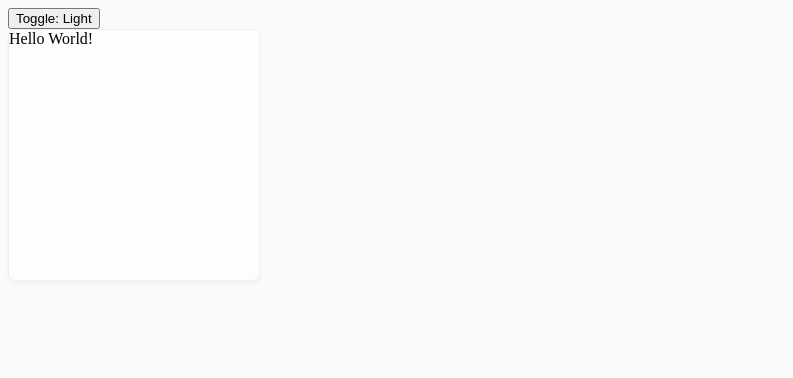
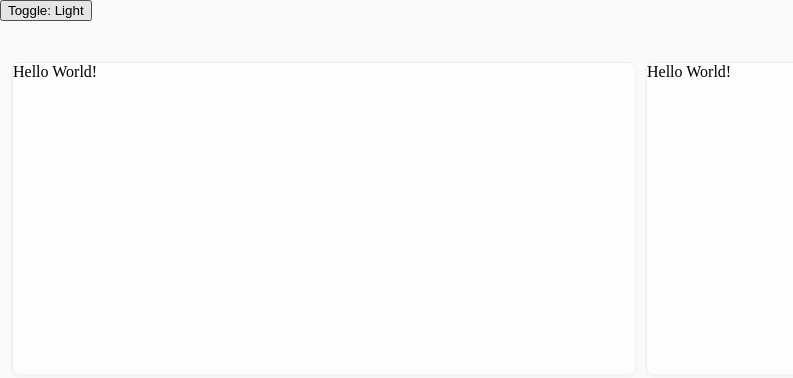
Before and after one commit to sagemodeninja/dashboard-kit, a website built with webpack: page public/index.html in a window 1280 px wide. Shown: the whole page, without its empty margins (0-793 px from the left). Built offline with nearby package versions, Linux system fonts and the light colour scheme.

Commit message:
feat: dashboard grid

```diff
--- /dev/null
+++ b/public/css/app.css
@@ -0,0 +1,21 @@
+body {
+    background-color: #fafafa;
+    color-scheme: light;
+    height: 100vh;
+    margin: 0;
+}
+
+body.dark {
+    background-color: #1c1c1c;
+    color-scheme: dark;
+}
+
+header {
+    height: 50px;
+    width: 100%;
+}
+
+#content {
+    height: calc(100% - 50px);
+    width: 100%;
+}
--- a/public/index.html
+++ b/public/index.html
@@ -5,20 +5,16 @@
     <meta http-equiv="X-UA-Compatible" content="IE=edge">
     <meta name="viewport" content="width=device-width, initial-scale=1.0">
     <title>Dashboard Kit</title>
-    <style>
-        body {
-            background-color: #fafafa;
-            color-scheme: light;
-        }
-
-        body.dark {
-            background-color: #1c1c1c;
-            color-scheme: dark;
-        }
-    </style>
 </head>
 <body>
-    <button id="toggle_color_scheme">Toggle: Light</button>
-    <bar-graph id="bar_graph" preferred-color-scheme="inherit"></bar-graph>
+    <header>
+        <button id="toggle_color_scheme">Toggle: Light</button>
+    </header>
+    <section id="content">
+        <dashboard-kit>
+            <dashboard-bar-graph id="bar_graph" preferred-color-scheme="inherit"></dashboard-bar-graph>
+            <dashboard-bar-graph preferred-color-scheme="inherit"></dashboard-bar-graph>
+        </dashboard-kit>
+    </section>
 </body>
 </html>
--- a/src/app.ts
+++ b/src/app.ts
@@ -1 +1,38 @@
+import '../public/css/app.css';
+
 import './components'
+import './core'
+import { DashboardBarGraph } from './components/dashboard-bar-graph';
+import { colorSchemes } from './core/dashboard-item';
+
+let colorScheme: string;
+let toggleColorSchemeBtn: HTMLButtonElement;
+let barGraph: DashboardBarGraph;
+
+document.addEventListener('DOMContentLoaded', () => {
+    toggleColorSchemeBtn = document.getElementById('toggle_color_scheme') as HTMLButtonElement;
+    barGraph = document.getElementById('bar_graph') as DashboardBarGraph;
+
+    toggleColorSchemeBtn.addEventListener('click', () => {
+        const isDark = colorScheme != 'Dark';
+
+        colorScheme = !isDark ? 'Light' : 'Dark';
+        toggleColorScheme();
+    });
+
+    colorScheme = resolveColorScheme();
+    toggleColorScheme();
+});
+
+function resolveColorScheme() {
+    const media = '(prefers-color-scheme: dark)';
+    const isDark = window.matchMedia && window.matchMedia(media).matches;
+
+    return !isDark ? 'Light' : 'Dark';
+}
+
+function toggleColorScheme() {
+    barGraph.preferredColorScheme = colorScheme.toLowerCase() as colorSchemes;
+    toggleColorSchemeBtn.innerText = `Toggle: ${colorScheme}`;
+    document.body.classList.toggle('dark', colorScheme == 'Dark');
+}
--- a/src/components/bar-graph.ts
+++ /dev/null
@@ -1,29 +0,0 @@
-import { html, css } from 'lit';
-import { customElement } from 'lit/decorators.js';
-import { DashboardItem } from '../core/dashboard-item';
-
-@customElement('bar-graph')
-export class BarGraph extends DashboardItem {
-    static internalStyles = css`
-        span {
-            color: var(--color);
-        }
-    `;
-
-    static styles = [
-        DashboardItem.styles,
-        BarGraph.internalStyles
-    ];
-
-    public override renderContent() {
-        return html`
-            <span>Hello World!</span>
-        `;
-    }
-}
-
-declare global {
-    interface HTMLElementTagNameMap {
-        "bar-graph": BarGraph;
-    }
-}
--- /dev/null
+++ b/src/components/dashboard-bar-graph.ts
@@ -0,0 +1,34 @@
+import { html, css } from 'lit';
+import { customElement } from 'lit/decorators.js';
+import { DashboardItem } from '../core/dashboard-item';
+import { SizeDefinition } from '../core/types';
+
+@customElement('dashboard-bar-graph')
+export class DashboardBarGraph extends DashboardItem {
+    static internalStyles = css``;
+
+    static styles = [
+        DashboardItem.styles,
+        DashboardBarGraph.internalStyles
+    ];
+
+    public override get sizeDefinitions(): SizeDefinition[] {
+        return [{
+            size: 1,
+            colSpan: 4,
+            rowSpan: 2
+        }];
+    };
+
+    public override renderContent() {
+        return html`
+            <span>Hello World!</span>
+        `;
+    }
+}
+
+declare global {
+    interface HTMLElementTagNameMap {
+        "dashboard-bar-graph": DashboardBarGraph;
+    }
+}
--- a/src/components/index.ts
+++ b/src/components/index.ts
@@ -1,36 +1,3 @@
-import { colorSchemes } from '../core/dashboard-item';
-import { BarGraph } from './bar-graph';
+import { DashboardBarGraph } from './dashboard-bar-graph'
 
-export { BarGraph };
-
-let colorScheme: string;
-let toggleColorSchemeBtn: HTMLButtonElement;
-let barGraph: BarGraph;
-
-document.addEventListener('DOMContentLoaded', () => {
-    toggleColorSchemeBtn = document.getElementById('toggle_color_scheme') as HTMLButtonElement;
-    barGraph = document.getElementById('bar_graph') as BarGraph;
-
-    toggleColorSchemeBtn.addEventListener('click', () => {
-        const isDark = colorScheme != 'Dark';
-
-        colorScheme = !isDark ? 'Light' : 'Dark';
-        toggleColorScheme();
-    });
-
-    colorScheme = resolveColorScheme();
-    toggleColorScheme();
-});
-
-function resolveColorScheme() {
-    const media = '(prefers-color-scheme: dark)';
-    const isDark = window.matchMedia && window.matchMedia(media).matches;
-
-    return !isDark ? 'Light' : 'Dark';
-}
-
-function toggleColorScheme() {
-    barGraph.preferredColorScheme = colorScheme.toLowerCase() as colorSchemes;
-    toggleColorSchemeBtn.innerText = `Toggle: ${colorScheme}`;
-    document.body.classList.toggle('dark', colorScheme == 'Dark');
-}
+export { DashboardBarGraph }
--- a/src/core/dashboard-item.ts
+++ b/src/core/dashboard-item.ts
@@ -7,10 +7,13 @@ import {
     css
 } from 'lit';
 import { property } from 'lit/decorators.js';
+import { SizeDefinition } from './types';
 
 export type colorSchemes = 'inherit' | 'light' | 'dark';
 
 export class DashboardItem extends LitElement {
+    private _size: number = 1;
+
     static styles = css`
         :host {
             --base-border: rgba(0 0 0 / 5.78%);
@@ -31,9 +34,7 @@ export class DashboardItem extends LitElement {
         }
 
         :host {
-            display: flex;
-            height: min-content;
-            width: min-content;
+            aspect-ratio: 1 / 1;
         }
 
         .base {
@@ -41,9 +42,9 @@ export class DashboardItem extends LitElement {
             border: 1px inset var(--base-border);
             border-radius: 7px;
             box-shadow: 0px 2px 4px 0px var(--base-shadow-rest);
-            height: 250px;
+            height: 100%;
             position: relative;
-            width: 250px;
+            width: 100%;
         }
 
         :host(:hover) .base {
@@ -56,12 +57,46 @@ export class DashboardItem extends LitElement {
         }
     ` as CSSResultGroup;
 
+    protected get sizeDefinitions(): SizeDefinition[] {
+        return [{
+            size: 1,
+            colSpan: 1,
+            rowSpan: 1
+        },{
+            size: 1.5,
+            colSpan: 2,
+            rowSpan: 1
+        },{
+            size: 2,
+            colSpan: 2,
+            rowSpan: 2
+        }]
+    };
+
+    @property()
+    public get size() {
+        return this._size;
+    }
+
+    public set size(value: number) {
+        const valid = this.sizeDefinitions.some(d => d.size == value);
+
+        if (!valid) {
+            console.error(`Size "${value}" is not valid.`);
+            return;
+        }
+
+        this._size = value;
+    }
+
     @property({ attribute: 'preferred-color-scheme' })
     public preferredColorScheme: colorSchemes = 'inherit';
 
     constructor() {
         super();
+
         this.resolveColorScheme();
+        this.setSize();
     }
 
     public render() {
@@ -75,6 +110,9 @@ export class DashboardItem extends LitElement {
     public updated(changedProperties: PropertyValueMap<any>) {
         if (changedProperties.has('preferredColorScheme'))
             this.resolveColorScheme();
+
+        if (changedProperties.has('size'))
+            this.setSize();
     }
 
     /**
@@ -97,4 +135,14 @@ export class DashboardItem extends LitElement {
 
         this.dataset.colorScheme = colorScheme;
     }
+
+    private setSize() {
+        const size = this.sizeDefinitions.find(d => d.size == this._size);
+        const colSpan = size.colSpan;
+        const rowSpan = size.rowSpan;
+
+        this.style.gridColumn = `auto / span ${colSpan}`;
+        this.style.gridRow = `auto / span ${rowSpan}`;
+        this.style.aspectRatio = `${colSpan} / ${rowSpan}`;
+    }
 }
--- /dev/null
+++ b/src/core/dashboard-kit.ts
@@ -0,0 +1,47 @@
+import {
+    LitElement,
+    html,
+    css,
+    PropertyValueMap
+} from 'lit';
+import { customElement, property } from 'lit/decorators.js';
+
+@customElement('dashboard-kit')
+export class DashboardKit extends LitElement {
+    static styles = css`
+        :host {
+            box-sizing: border-box;
+            display: grid;
+            grid-template-columns: repeat(8, 1fr);
+            grid-auto-rows: min-content;
+            height: 100%;
+            justify-content: space-evenly;
+            width: 100%;
+        }
+    `;
+
+    @property()
+    public gap: number = 12;
+
+    constructor() {
+        super();
+    }
+
+    public render() {
+        return html`<slot></slot>`;
+    }
+
+    public updated(changedProperties: PropertyValueMap<any>): void {
+        if (changedProperties.has('gap'))
+        {
+            this.style.gap = `${this.gap}px`;
+            this.style.padding = `${this.gap}px`;
+        }
+    }
+}
+
+declare global {
+    interface HTMLElementTagNameMap {
+        "dashboard-kit": DashboardKit;
+    }
+}
--- /dev/null
+++ b/src/core/index.ts
@@ -0,0 +1,4 @@
+import { DashboardKit } from './dashboard-kit'
+import { DashboardItem } from './dashboard-item'
+
+export { DashboardKit as Dashboard, DashboardItem }
--- /dev/null
+++ b/src/core/types/index.ts
@@ -0,0 +1,3 @@
+import { SizeDefinition } from './size-definition'
+
+export { SizeDefinition }
--- /dev/null
+++ b/src/core/types/size-definition.ts
@@ -0,0 +1,5 @@
+export type SizeDefinition = {
+    size: number,
+    colSpan: number,
+    rowSpan: number
+}
```
Also changed, not shown: package.json (line endings or trailing spaces).
